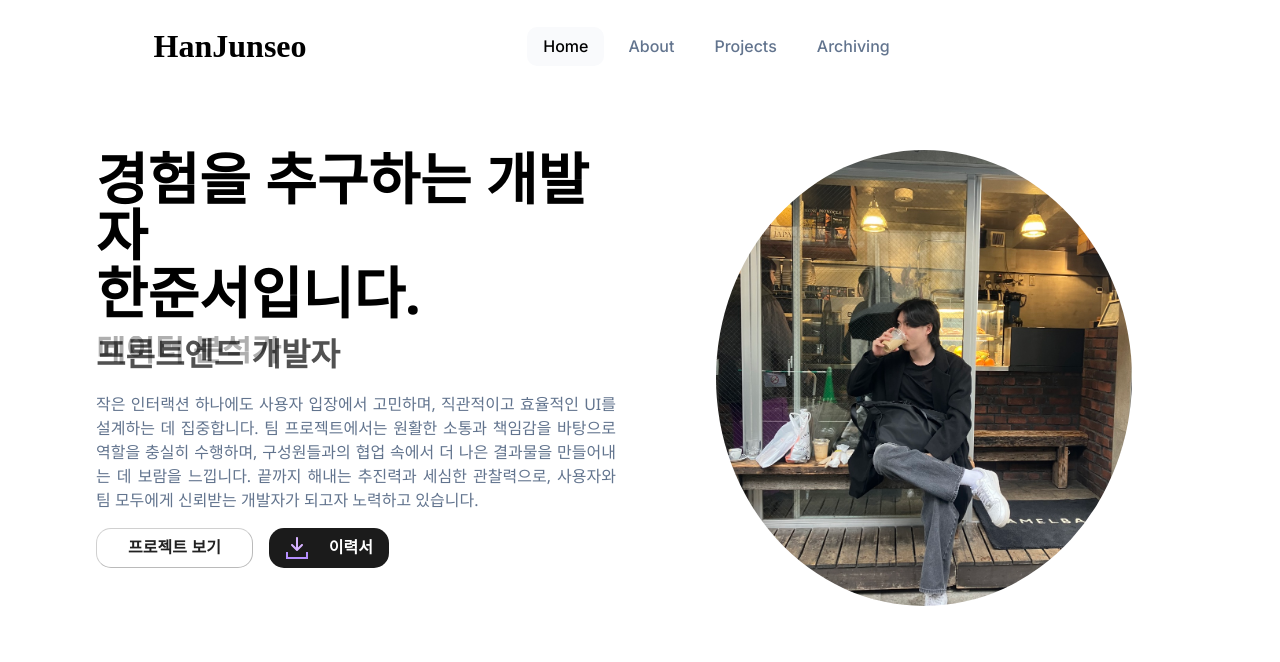
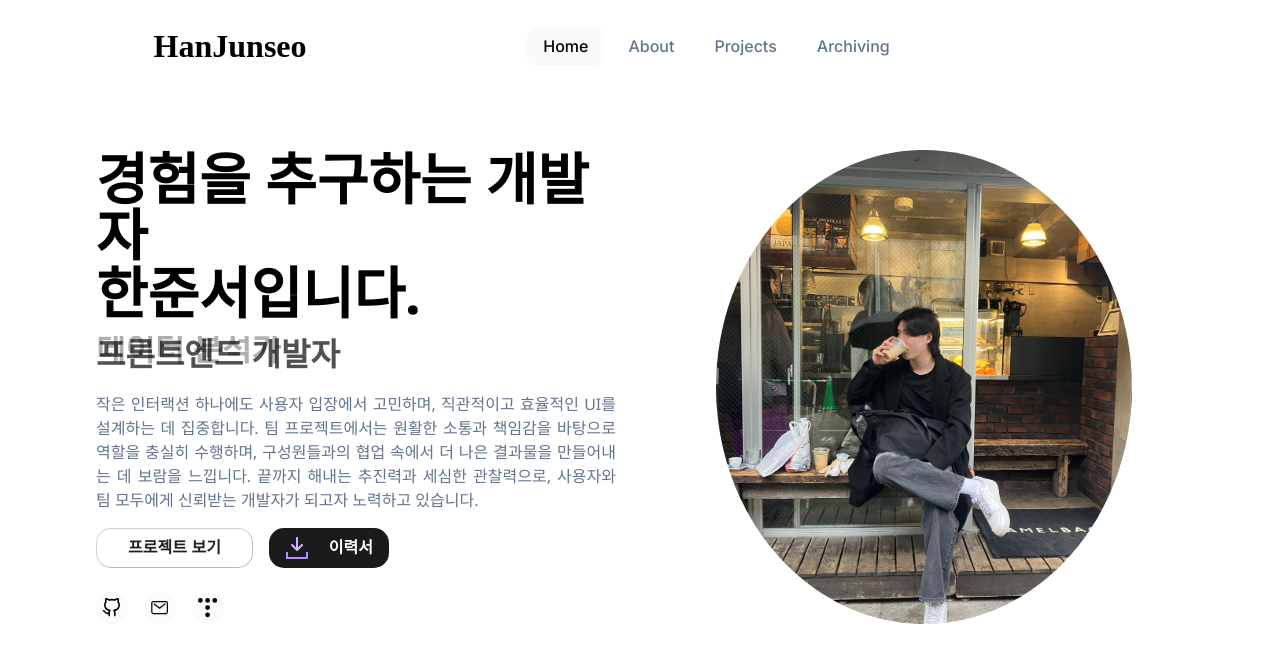
Before and after one commit to HanJunSeoJB/portfolio, a Next.js app in the folder portfolio/: page / in a window 1280 px wide. Shown: the top 662 px of the page. Built offline with nearby package versions, Linux system fonts and the light colour scheme.

Commit message:
feat: 아이콘 제작 완료
아이콘 제작 완료

```diff
--- a/portfolio/package.json
+++ b/portfolio/package.json
@@ -19,6 +19,7 @@
     "node-fetch": "^3.3.2",
     "react": "^19.1.0",
     "react-dom": "^19.1.0",
+    "react-icons": "^5.5.0",
     "tailwindcss": "^3.4.0"
   },
   "devDependencies": {
--- a/portfolio/src/app/_component/_Profile/profile.tsx
+++ b/portfolio/src/app/_component/_Profile/profile.tsx
@@ -4,6 +4,9 @@ import Job from "./job";
 import ScrollButton from "../_Buttons/scrollButton";
 import ResumeDownloadButton from "../_Buttons/resumeButton";
 import Picture from "./picture";
+import { FiGithub } from "react-icons/fi";
+import { IoMailOutline } from "react-icons/io5";
+import { SiTistory } from "react-icons/si";
 
 const notoSans = Noto_Sans({
     subsets: ["latin"],
@@ -15,17 +18,34 @@ export default function Profile() {
             <div className={style.grids}>
                 <div className={style.container}>
                     <div className={style.hero}>
-                        <h1 className={notoSans.className}>경험을 추구하는 개발자</h1>
-                        <h1 className={notoSans.className}>한준서입니다.</h1>
+                        <h1 className={`${notoSans.className} ${style.fadeUpItem}`}>경험을 추구하는 개발자</h1>
+                        <h1 className={`${notoSans.className} ${style.fadeUpItem}`} >한준서입니다.</h1>
                         <Job/>
-                        <p className={notoSans.className}>작은 인터랙션 하나에도 사용자 입장에서 고민하며, 직관적이고 효율적인 UI를 설계하는 데 집중합니다.
+                        <p className={`${notoSans.className} ${style.fadeUpItem}`}>작은 인터랙션 하나에도 사용자 입장에서 고민하며, 직관적이고 효율적인 UI를 설계하는 데 집중합니다.
                             팀 프로젝트에서는 원활한 소통과 책임감을 바탕으로 역할을 충실히 수행하며, 구성원들과의 협업 속에서
                             더 나은 결과물을 만들어내는 데 보람을 느낍니다. 끝까지 해내는 추진력과 세심한 관찰력으로, 사용자와
                             팀 모두에게 신뢰받는 개발자가 되고자 노력하고 있습니다.</p>
                     </div>
-                    <div className={style.contact}>
+                    <div className={`${style.contact} ${style.fadeUpItem}`}>
                         <ScrollButton/>
                         <ResumeDownloadButton/>
+                    </div>
+                    <div className={style.icons}>
+                        <div className={style.icon}>
+                            <a href="https://github.com/HanJunSeoJB">
+                                <FiGithub className={style.iconSize}/>
+                            </a>
+                        </div>
+                        <div className={style.icon}>
+                            <a href="mailto:k169809@naver.com">
+                                <IoMailOutline className={style.iconSize}/>
+                            </a>
+                        </div>
+                        <div className={style.icon}>
+                            <a href="https://hanjunseojbnu.tistory.com/">
+                                <SiTistory className={style.iconSize}/>
+                            </a>
+                        </div>
                     </div>
                 </div>
                 <div className={style.container}>
--- a/portfolio/src/app/_style/picture.module.css
+++ b/portfolio/src/app/_style/picture.module.css
@@ -15,10 +15,21 @@
     border-radius: 50%;
     position: relative;  /* 필수! */
     overflow: hidden;    /* 넘치는 이미지 자르기 */
+    animation: fadeIn 0.5s ease-in-out; /* 페이드 인 애니메이션 */
 
 }
-
 
 .image {
    object-fit: cover;  /* 채우되 비율 유지하면서 자르기 */
 }
+
+@keyframes fadeIn {
+    0% {
+      opacity: 0;
+      transform: scale(0.7);
+    }
+    100% {
+      opacity: 1;
+      transform: scale(1);
+    }
+  }
--- a/portfolio/src/app/_style/profile.module.css
+++ b/portfolio/src/app/_style/profile.module.css
@@ -78,7 +78,6 @@
     width: 100%;
     font-size: 1.5rem;
     opacity: 0;
-    /* transform: translateY(20%); */
   }
 
   .fadeIn {
@@ -105,6 +104,41 @@
     }
   }
 
+  .icons {
+    width: 100%;
+    height: fit-content;
+    display: flex;
+    flex-direction: row;
+    margin-top: 1.5rem;
+    gap: 1rem;
+  }
+
+  .icon a{
+    text-decoration: none;
+    width: 2rem;
+    height: 2rem;
+    display: flex;
+    justify-content: center;
+    align-items: center;
+    border-radius: 1rem;
+    background-color: #F9FAFC;
+    color: black;
+  }
+
+  .icon:hover a {
+    background-color: #dedfe2;
+    transform: translateY(-10%)
+  }
+
+  .iconSize {
+    width: 1.2rem;
+    height: 1.2rem;
+  }
+
+  .fadeUpItem {
+    animation: fadeUpItems 1s ease forwards;
+  }
+
   @keyframes fadeUpIn {
     0% {
       opacity: 0;
@@ -115,3 +149,14 @@
       transform: translateY(0%);
     }
   }
+
+  @keyframes fadeUpItems {
+    0% {
+      opacity: 0;
+      transform: translateY(30%);
+    }
+    100% {
+      opacity: 1;
+      transform: translateY(0%);
+    }
+  }
```
Also changed, not shown: 1 other file (tests, documents, lock files or other folders).
